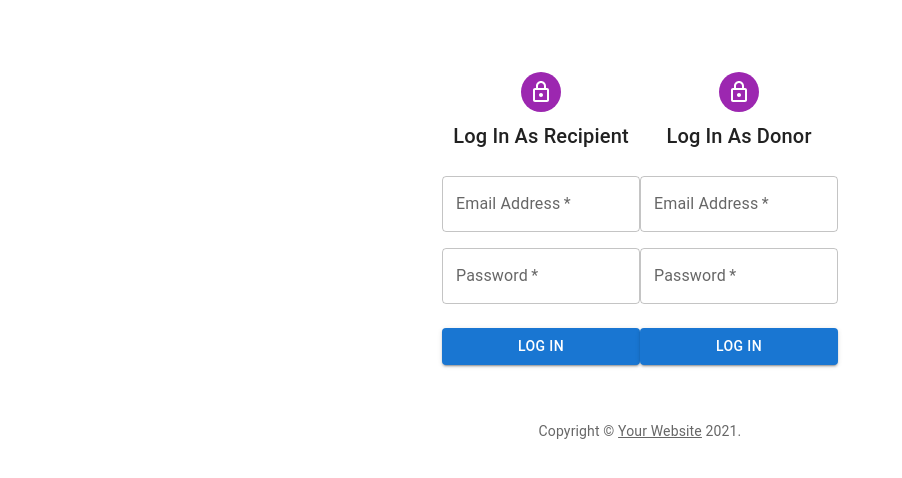
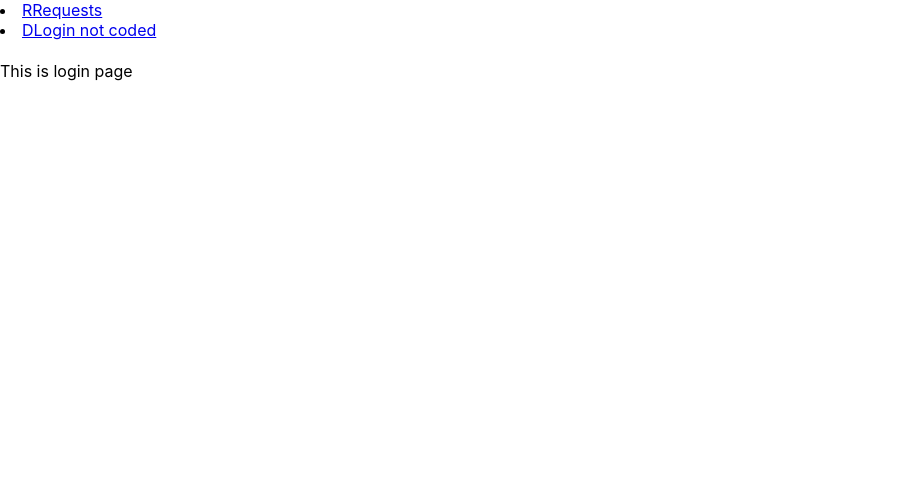
Before and after one commit to jacobcz64/rewired, a React (Create React App) app: page / in a window 1280 px wide. Shown: the top 478 px of the page, without its empty margins (0-902 px from the left). Built offline with nearby package versions, Linux system fonts and the light colour scheme.

Commit message:
Implemented nav

```diff
--- a/src/App.js
+++ b/src/App.js
@@ -9,16 +9,18 @@ import Navigation from "./components/Navigation";
 import RHistory from "./components/RHistory";
 import RMakeRequest from "./components/RMakeRequest";
 import RRequests from "./components/RRequests";
+import Login from "./components/Login";
 
 export default function App() {
   return (
     <Router>
       <div>
-        <Navigation />
+
         {/* A <Switch> looks through its children <Route>s and
             renders the first one that matches the current URL. */}
         <Switch>
-          <Route path="/" exact component={() => <RRequests />} />
+          <Route path="/" exact component={() => <Login />} />
+          <Route path="/RRequests" exact component={() => <RRequests />} />
           <Route path="/makerequests" exact component={() => <RMakeRequest />} />
           <Route path="/history" exact component={() => <RHistory />} />
         </Switch>
--- a/src/LoginPage/LoginDialog.tsx
+++ /dev/null
@@ -1,155 +0,0 @@
-import * as React from 'react';
-import Avatar from '@mui/material/Avatar';
-import Button from '@mui/material/Button';
-import CssBaseline from '@mui/material/CssBaseline';
-import TextField from '@mui/material/TextField';
-import FormControlLabel from '@mui/material/FormControlLabel';
-import Checkbox from '@mui/material/Checkbox';
-import Link from '@mui/material/Link';
-import Grid from '@mui/material/Grid';
-import Box from '@mui/material/Box';
-import LockOutlinedIcon from '@mui/icons-material/LockOutlined';
-import Typography from '@mui/material/Typography';
-import Container from '@mui/material/Container';
-import { createTheme, ThemeProvider } from '@mui/material/styles';
-
-function Copyright(props: any) {
-  return (
-    <Typography variant="body2" color="text.secondary" align="center" {...props}>
-      {'Copyright © '}
-      <Link color="inherit" href="https://mui.com/">
-        Your Website
-      </Link>{' '}
-      {new Date().getFullYear()}
-      {'.'}
-    </Typography>
-  );
-}
-
-const theme = createTheme();
-
-export default function LoginDialog() {
-  // const handleSubmit = (event: React.FormEvent<HTMLFormElement>) => {
-  //   event.preventDefault();
-  //   const data = new FormData(event.currentTarget);
-  //   // eslint-disable-next-line no-console
-  //   console.log({
-  //     email: data.get('email'),
-  //     password: data.get('password'),
-  //   });
-  // };
-
-  return (
-    <ThemeProvider theme={theme}>
-      <Container component="main" maxWidth="xs">
-        <CssBaseline />
-        <Box
-          sx={{
-            display: 'flex',
-            flexDirection: 'row',
-            alignItems: 'stretch'
-          }}
-        >
-          <Box
-            sx={{
-              marginTop: 8,
-              display: 'flex',
-              flexDirection: 'column',
-              alignItems: 'center',
-              flexWrap: 'nowrap'
-            }}
-          >
-            <Avatar sx={{ m: 1, bgcolor: 'secondary.main' }}>
-              <LockOutlinedIcon />
-            </Avatar>
-            <Typography component="h1" variant="h6">
-              Log In As Recipient
-            </Typography>
-            <Box component="form" noValidate sx={{ mt: 3 }}>
-              <Grid container spacing={2}>
-                <Grid item xs={12}>
-                  <TextField
-                    required
-                    fullWidth
-                    id="email"
-                    label="Email Address"
-                    name="email"
-                    autoComplete="email"
-                  />
-                </Grid>
-                <Grid item xs={12}>
-                  <TextField
-                    required
-                    fullWidth
-                    name="password"
-                    label="Password"
-                    type="password"
-                    id="password"
-                    autoComplete="new-password"
-                  />
-                </Grid>
-              </Grid>
-              <Button
-                type="submit"
-                fullWidth
-                variant="contained"
-                sx={{ mt: 3, mb: 2 }}
-              >
-                Log In
-              </Button>
-            </Box>
-          </Box>
-          <Box
-            sx={{
-              marginTop: 8,
-              display: 'flex',
-              flexDirection: 'column',
-              alignItems: 'center',
-            }}
-          >
-            <Avatar sx={{ m: 1, bgcolor: 'secondary.main' }}>
-              <LockOutlinedIcon />
-            </Avatar>
-            <Typography component="h1" variant="h6">
-              Log In As Donor
-            </Typography>
-            <Box component="form" noValidate sx={{ mt: 3 }}>
-              <Grid container spacing={2}>
-                <Grid item xs={12}>
-                  <TextField
-                    required
-                    fullWidth
-                    id="email"
-                    label="Email Address"
-                    name="email"
-                    autoComplete="email"
-                  />
-                </Grid>
-                <Grid item xs={12}>
-                  <TextField
-                    required
-                    fullWidth
-                    name="password"
-                    label="Password"
-                    type="password"
-                    id="password"
-                    autoComplete="new-password"
-                  />
-                </Grid>
-              </Grid>
-              <Button
-                type="submit"
-                fullWidth
-                variant="contained"
-                sx={{ mt: 3, mb: 2 }}
-              >
-                Log In
-              </Button>
-            </Box>
-          </Box>
-        </Box>
-        <Copyright sx={{ mt: 5 }} />
-      </Container>
-    </ThemeProvider>
-  );
-}
--- /dev/null
+++ b/src/components/DLogin.jsx
@@ -0,0 +1,27 @@
+import React from "react";
+import { Link, withRouter } from "react-router-dom";
+
+function RLogin(props) {
+
+    return (
+        <div className = "navigation">
+            <div class = "nav-bar">
+                <div class = "nav-buttons">
+                    <li
+                        id = "home"
+                        class={`nav-item  ${
+                        props.location.pathname === "/RRequests" ? "active" : ""
+                        }`}
+                    >
+                        <Link class="nav-link" to="/RRequests">
+                            DLogin not coded
+                        </Link>
+                    </li>
+                </div>
+
+            </div>
+        </div>
+    );
+}
+
+export default withRouter(RLogin);
--- /dev/null
+++ b/src/components/Login.jsx
@@ -0,0 +1,26 @@
+import React from "react";
+import DLogin from "./DLogin";
+import Navigation from "./Navigation";
+import RLogin from "./RLogin";
+function RHistory() {
+  return (
+    <>
+    <RLogin />
+    <DLogin />
+    <div className="">
+      <div class="">
+        <div class="">
+          <div class="col-lg-5">
+            <h1 class="font-weight-light"></h1>
+            <p>
+              This is login page
+            </p>
+          </div>
+        </div>
+      </div>
+    </div>
+    </>
+  );
+}
+
+export default RHistory;
--- a/src/components/RHistory.jsx
+++ b/src/components/RHistory.jsx
@@ -1,7 +1,9 @@
 import React from "react";
-
+import Navigation from "./Navigation";
 function RHistory() {
   return (
+    <>
+    <Navigation />
     <div className="">
       <div class="">
         <div class="">
@@ -24,6 +26,7 @@ function RHistory() {
         </div>
       </div>
     </div>
+    </>
   );
 }
 
--- /dev/null
+++ b/src/components/RLogin.jsx
@@ -0,0 +1,27 @@
+import React from "react";
+import { Link, withRouter } from "react-router-dom";
+
+function RLogin(props) {
+
+    return (
+        <div className = "navigation">
+            <div class = "nav-bar">
+                <div class = "nav-buttons">
+                    <li
+                        id = "home"
+                        class={`nav-item  ${
+                        props.location.pathname === "/RRequests" ? "active" : ""
+                        }`}
+                    >
+                        <Link class="nav-link" to="/RRequests">
+                            RRequests
+                        </Link>
+                    </li>
+                </div>
+
+            </div>
+        </div>
+    );
+}
+
+export default withRouter(RLogin);
--- a/src/components/RMakeRequest.jsx
+++ b/src/components/RMakeRequest.jsx
@@ -1,7 +1,9 @@
 import React from "react";
-
+import Navigation from "./Navigation";
 function RMakeRequest() {
   return (
+    <>
+    <Navigation />
     <div className="">
       <div class="">
         <div class="">
@@ -24,6 +26,7 @@ function RMakeRequest() {
         </div>
       </div>
     </div>
+    </>
   );
 }
 
--- a/src/components/RRequests.jsx
+++ b/src/components/RRequests.jsx
@@ -1,7 +1,10 @@
 import React from "react";
+import Navigation from "./Navigation";
 
 function RRequests() {
   return (
+    <>
+    <Navigation />
     <div className="">
       <div class="">
         <div class="">
@@ -24,6 +27,7 @@ function RRequests() {
         </div>
       </div>
     </div>
+    </>
   );
 }
 
--- a/src/index.js
+++ b/src/index.js
@@ -1,16 +1,14 @@
 import React from 'react';
 import ReactDOM from 'react-dom';
 import './index.css';
-import LoginDialog from './LoginPage/LoginDialog'
 import reportWebVitals from './reportWebVitals';
+import App from './App';
 
 ReactDOM.render(
-  // <React.StrictMode>
-  //   <App />
-  // </React.StrictMode>,
   <React.StrictMode>
-    <LoginDialog />
+    <App />
   </React.StrictMode>,
+
   document.getElementById('root')
 );
 
```
Also changed, not shown: tsconfig.json (deleted, +0 -26 lines).
